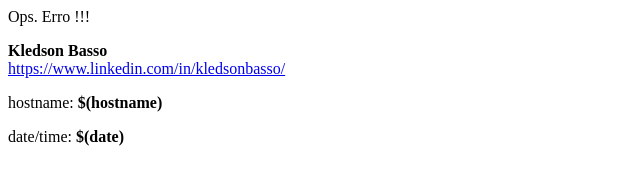
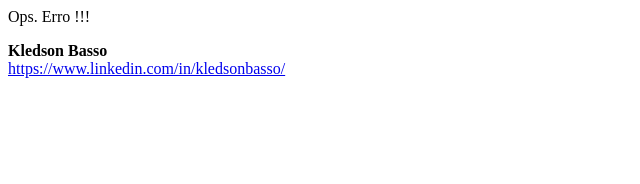
Before and after one commit to kledsonhugo/app-staticsite-storage-aws, a plain HTML site: page app/error.html in a window 1280 px wide. Shown: the whole page, without its empty margins (0-640 px from the left). Drawn offline with Linux system fonts and the light colour scheme.

Commit message:
Fixing bugs into HTML files

```diff
--- a/app/error.html
+++ b/app/error.html
@@ -7,7 +7,5 @@
         <p>Ops. Erro !!!</p>
         <p><b>Kledson Basso</b><br /><a href="https://www.linkedin.com/in/kledsonbasso/">https://www.linkedin.com/in/kledsonbasso/</a></p>
         <p></p>
-        <p>hostname:<b> $(hostname) </b></p>
-        <p>date/time:<b> $(date) </b></p>
     </body>
 </html>
```
Also changed, not shown: app/index.html (+0 -2 lines).
